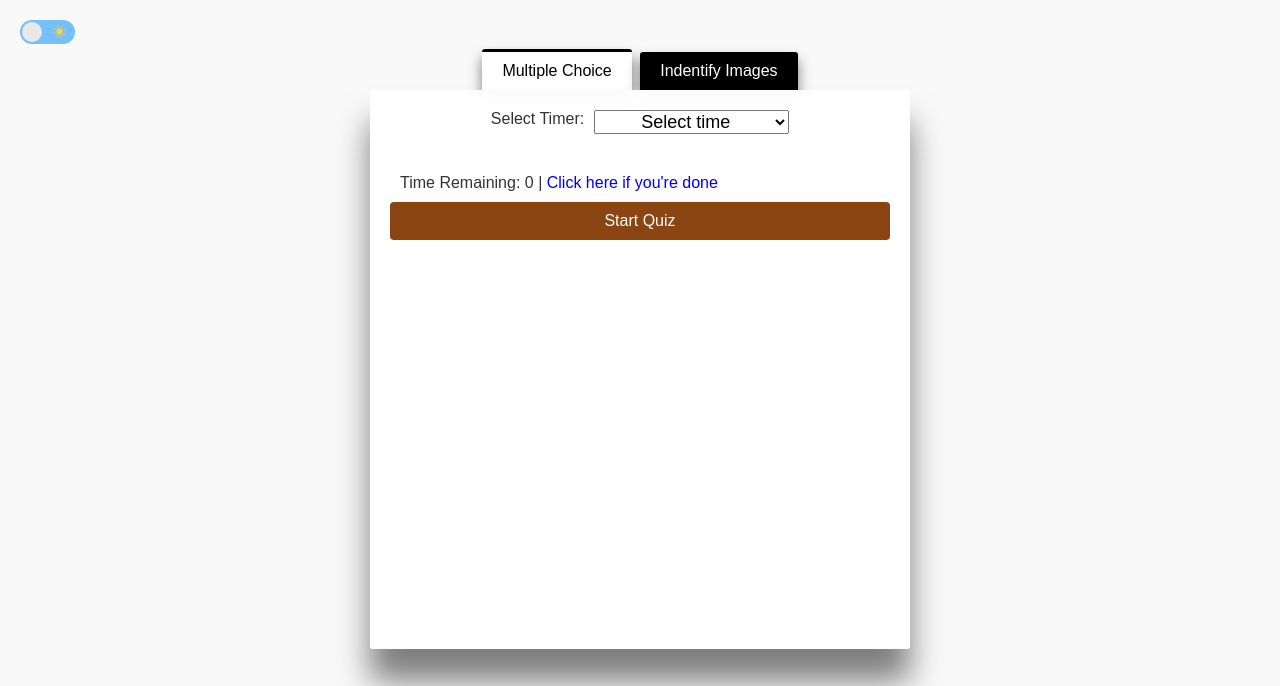
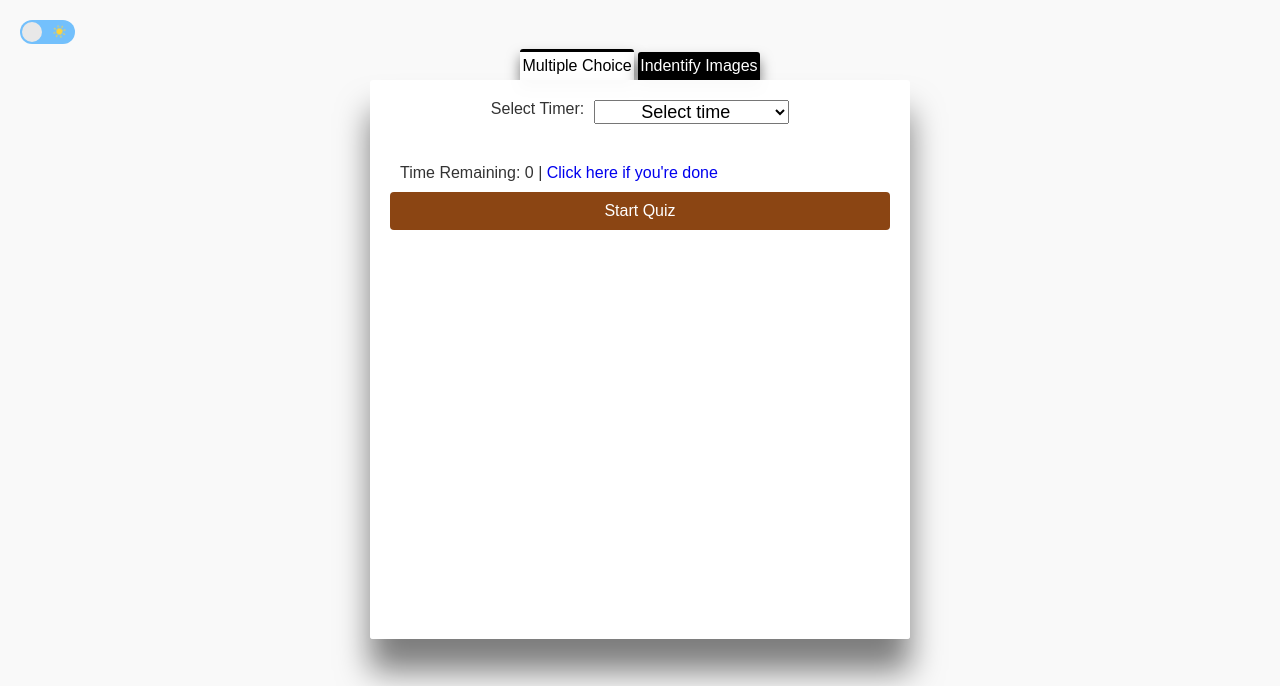
Before and after one commit to ibanezfalcon/YelleExam, a plain HTML site: page index.html in a window 1280 px wide. Shown: the top 686 px of the page. Drawn offline with Linux system fonts and the light colour scheme.

Commit message:
changes5 commit

```diff
--- a/css/exam.css
+++ b/css/exam.css
@@ -399,11 +399,14 @@ button:hover {
   display:flex;
   flex-direction: column;
   align-items: center;
+  width: 100%;
+
+    margin: 0 auto;
 }
 .tab{
   cursor: pointer;
-  padding:10px 20px;
-  margin:0px 2px;
+  padding:5px 2px;
+  margin:0px;
   background:#000;
   display:inline-block;
   color:#fff;
```
